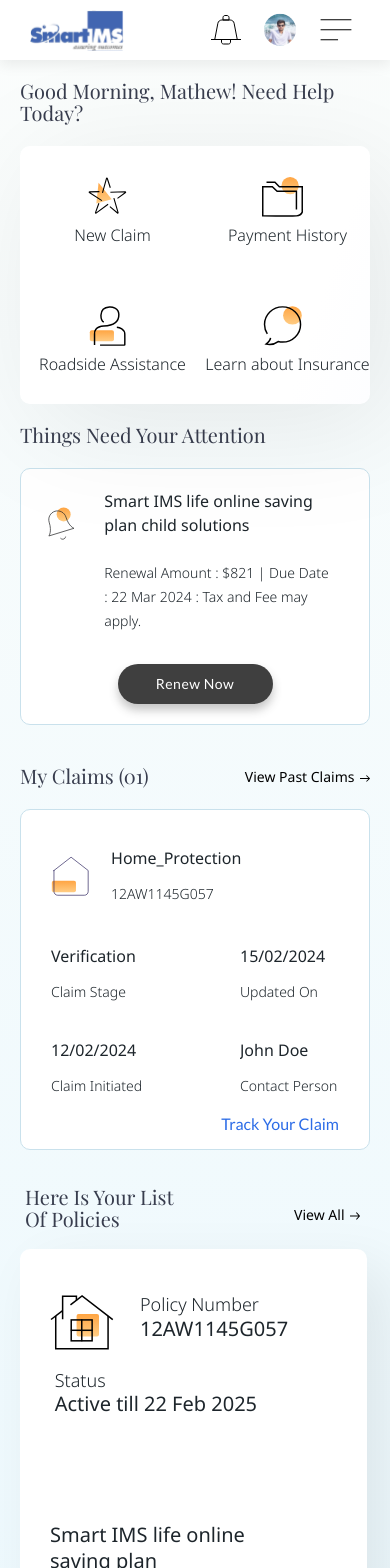
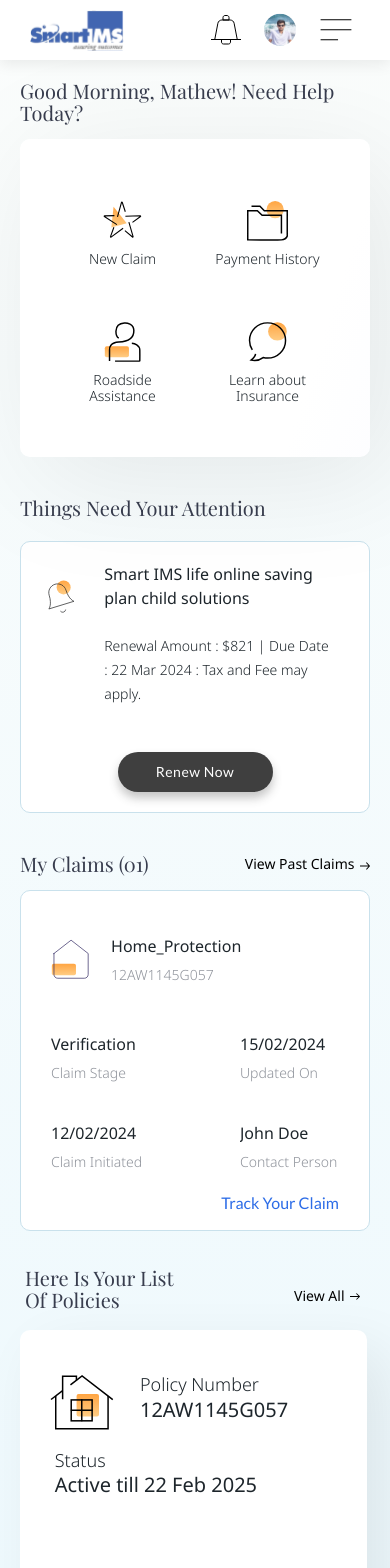
Before and after one commit to SmartImsIns/smart-ims-insu-frontend-app, a React (Create React App) app: page /ims-dashboard in a window 390 px wide. Shown: the top 1568 px of the page. Built offline with nearby package versions, Linux system fonts and the light colour scheme; a web font is replaced by a local one.

Commit message:
updated stylings

```diff
--- a/src/ImsDashboard/AttentionCard/AttentionCard.tsx
+++ b/src/ImsDashboard/AttentionCard/AttentionCard.tsx
@@ -24,7 +24,7 @@ const AttentionCard: React.FC<AttentionCardProps> = ({
       <DynamicTextDisplay text="Things Need Your Attention" />
       <Card sx={AttentionCardStyles.AttentionCardStyles}>
         <Box sx={AttentionCardStyles.AttentionsCardBoxStyle}>
-          <Box sx={{ marginBottom: "19px" }}>
+          <Box sx={{ marginBottom: "19.6px" }}>
             <DashBoardCardItem
               src={attentionsIcon}
               alt="attentions-icon"
--- a/src/ImsDashboard/AttentionCard/AttentionCardStyles.ts
+++ b/src/ImsDashboard/AttentionCard/AttentionCardStyles.ts
@@ -6,12 +6,12 @@ export const AttentionCardStyles = {
         "@media (max-width: 599px)": {
             marginLeft: "20px",
             marginRight: "20px",
-            marginTop: "20px",
+            marginTop: "40px",
         },
         "@media (min-width: 600px) and (max-width: 1024px)": {
             marginLeft: "25px",
             marginRight: "25px",
-            marginTop: "30px",
+            marginTop: "40px",
         },
         "@media (min-width: 1024px) and (max-width: 1920px)": {
             marginLeft: "30px",
@@ -34,7 +34,7 @@ export const AttentionCardStyles = {
         boxShadow: "0px 0px 10px 0px rgba(0, 0, 0, 0)",
         "@media (max-width:599px)": {
             paddingRight: "38px",
-            height: "270px",
+            // height: "228px",
             flexDirection: "column",
             padding: "20px",
             gap: "46px"
@@ -47,13 +47,9 @@ export const AttentionCardStyles = {
         "@media (min-width:800px) and (max-width:1024px)": {
             padding: "20px 15px 20px 20px",
         },
-        "@media (min-width:390px) and (max-width:599px)": {
-            gap: "20px",
-            height: "215px"
-        },
         "@media (min-width:1024px)": {
             gap: "20px",
-            height: "118.988px",
+            height: "118px",
         }
 
     },
@@ -71,7 +67,7 @@ export const AttentionCardStyles = {
         fontFamily: "Noto Sans",
         fontStyle: "normal",
         fontWeight: "400",
-        lineHeight: "20px",
+        lineHeight: "22px",
         textOverflow: 'ellipsis',
         "@media (max-width:599px)": {
             fontWeight: "400",
@@ -98,7 +94,7 @@ export const AttentionCardStyles = {
     AttentionsCardTextStyle: {
         display: "flex",
         flexDirection: "column",
-        gap: "17.5px",
+        gap: "17.54px",
         paddingLeft: "25.41px",
         paddingRight: "20px",
         "@media (max-width:599px)": {
@@ -130,9 +126,6 @@ export const AttentionCardStyles = {
         },
     },
     ActionButton: {
-        "@media (max-width:599px)": {
-            marginTop: "10px",
-        },
         "@media (min-width:600px) and (max-width:1024px)": {
             marginLeft: "auto"
         },
--- a/src/ImsDashboard/MyClaimsCard/MyClaimsCardStyles.ts
+++ b/src/ImsDashboard/MyClaimsCard/MyClaimsCardStyles.ts
@@ -1,11 +1,9 @@
 export const MyClaimCardStyles = {
     Container: {
-        paddingTop: "40.23px",
-        paddingLeft: "30px",
-        paddingRight: "30px",
         "@media (max-width: 599px)": {
             paddingLeft: "20px",
             paddingRight: "20px",
+            marginTop: "40px",
         },
         "@media (min-width: 600px) and (max-width: 1024px)": {
             paddingLeft: "25px",
@@ -15,6 +13,7 @@ export const MyClaimCardStyles = {
         "@media (min-width: 1024px) and (max-width: 1920px)": {
             paddingLeft: "30px",
             paddingRight: "30px",
+            marginTop: "40.23px",
         },
     },
     myClaimsCardWithIconStyles: {
@@ -78,11 +77,11 @@ export const MyClaimCardStyles = {
             height: "309px",
             paddingRight: "0px",
             justifyContent: "space-between",
+            marginTop: "15px",
         },
-        "@media (min-width: 600px) and (max-width: 1024px)": {
+        "@media (min-width: 600px) and (max-width: 1023px)": {
             paddingRight: "15px",
-
-        }
+        },
     },
     trackYourClaimText: {
         display: "none",
--- a/src/ImsDashboard/PoliciesList/PolicyStyles.ts
+++ b/src/ImsDashboard/PoliciesList/PolicyStyles.ts
@@ -188,7 +188,7 @@ const PolicyStyles = {
   },
   cardBodyHeading: {
     ...font,
-    width: "100%",
+    width: "%",
     maxWidth: "400px",
     height: "22px",
     marginTop: "50.5px",
--- a/src/ImsDashboard/WelcomeCard/WelcomCardStyles.ts
+++ b/src/ImsDashboard/WelcomeCard/WelcomCardStyles.ts
@@ -31,6 +31,8 @@ export const WelcomeCardStyles = {
       gridTemplateRows: "1fr 1fr",
       justifyItems: "center",
       alignItems: "center",
+      padding: "30px",
+      marginTop: "15px"
     },
     "@media (min-width: 600px) and (max-width: 1024px)": {
       paddingLeft: "20px",
@@ -46,10 +48,7 @@ export const WelcomeCardStyles = {
       paddingRight: "89.78px",
     },
   },
-  startIconText: {
-    "@media(min-width: 805px) and (max-width: 1023px)": {
-      paddingLeft: "10px",
-    },
+  IconText: {
     "@media(min-width: 600px) and (max-width: 800px)": {
       paddingLeft: "10px",
     },
@@ -57,37 +56,9 @@ export const WelcomeCardStyles = {
       paddingLeft: "16px",
     },
   },
-  paymentIconText: {
-    "@media(min-width: 805px) and (max-width: 1023px)": {
-      paddingLeft: "10px",
+  IconBox: {
+    "@media(max-width: 420px)": {
+      width: "120px"
     },
-    "@media(min-width: 600px) and (max-width: 800px)": {
-      paddingLeft: "10px",
-    },
-    "@media(min-width: 800px)": {
-      paddingLeft: "16px",
-    },
-  },
-  roadSideIconText: {
-    "@media(min-width: 805px) and (max-width: 1023px)": {
-      paddingLeft: "10px",
-    },
-    "@media(min-width: 600px) and (max-width: 800px)": {
-      paddingLeft: "10px",
-    },
-    "@media(min-width: 800px)": {
-      paddingLeft: "16px",
-    },
-  },
-  learnIconText: {
-    "@media(min-width: 805px) and (max-width: 1023px)": {
-      paddingLeft: "10px",
-    },
-    "@media(min-width: 600px) and (max-width: 800px)": {
-      paddingLeft: "10px",
-    },
-    "@media(min-width: 800px)": {
-      paddingLeft: "16px",
-    },
-  },
+  }
 }
--- a/src/ImsDashboard/WelcomeCard/WelcomeCard.tsx
+++ b/src/ImsDashboard/WelcomeCard/WelcomeCard.tsx
@@ -27,25 +27,29 @@ const WelcomeCard: React.FC = () => {
           src={STAR_ICON}
           alt="new-claim-icon"
           text={newClaim}
-          style={WelcomeCardStyles.startIconText}
+          textStyles={WelcomeCardStyles.IconText}
+          boxStyles={WelcomeCardStyles.IconBox}
         />
         <DashBoardCardItem
           src={PAYMENT_ICON}
           alt="payment-history-icon"
           text={paymentHistory}
-          style={WelcomeCardStyles.paymentIconText}
+          textStyles={WelcomeCardStyles.IconText}
+          boxStyles={WelcomeCardStyles.IconBox}
         />
         <DashBoardCardItem
           src={ASSISTANCE_ICON}
           alt="roadside-assistance-icon"
           text={roadSideAssistance}
-          style={WelcomeCardStyles.roadSideIconText}
+          textStyles={WelcomeCardStyles.IconText}
+          boxStyles={WelcomeCardStyles.IconBox}
         />
         <DashBoardCardItem
           src={LEARN_ICON}
           alt="Learn-About-icon"
           text={learnAbout}
-          style={WelcomeCardStyles.learnIconText}
+          textStyles={WelcomeCardStyles.IconText}
+          boxStyles={WelcomeCardStyles.IconBox}
         />
       </Box>
     </Box>
--- a/src/ImsDashboard/commonComponents/DashBoardCardItem.tsx
+++ b/src/ImsDashboard/commonComponents/DashBoardCardItem.tsx
@@ -6,21 +6,25 @@ interface DashBoardCardItemProps {
   text: string;
   src: string;
   alt: string;
-  style?: SxProps;
+  boxStyles?: SxProps;
+  textStyles?: SxProps;
 }
 
 const DashBoardCardItem: React.FC<DashBoardCardItemProps> = ({
   text,
   src,
   alt,
-  style,
+  boxStyles,
+  textStyles,
 }) => {
   return (
-    <Box sx={DashBoardCardItemStyles.DashBoardCardItemStyles}>
+    <Box
+      sx={{ ...boxStyles, ...DashBoardCardItemStyles.DashBoardCardItemStyles }}
+    >
       <img src={src} alt={alt} />
       {text.length > 0 && (
         <Typography
-          sx={{ ...style, ...DashBoardCardItemStyles.DashBoardCardText }}
+          sx={{ ...textStyles, ...DashBoardCardItemStyles.DashBoardCardText }}
         >
           {text}
         </Typography>
--- a/src/ImsDashboard/commonComponents/DashBoardCardItemStyles.ts
+++ b/src/ImsDashboard/commonComponents/DashBoardCardItemStyles.ts
@@ -18,7 +18,6 @@ export const DashBoardCardItemStyles = {
       display: "flex",
       alignItems: "center",
       justifyContent: "space-between",
-      JustifyItems: "space-between",
       img: {
         height: "40px",
       },
@@ -29,19 +28,14 @@ export const DashBoardCardItemStyles = {
     fontSize: "20px",
     fontStyle: "normal",
     fontWeight: 300,
-    lineHeight: "22px",
+    lineHeight: "110%",
     fontFamily: "Noto Sans",
-    marginLeft: "auto",
     "@media (max-width: 599px)": {
-      fontSize: "16px",
-      lineHeight: "110%",
-      paddingLeft: "10px",
-      marginLeft: "0px",
+      fontSize: "14px",
       textAlign: "center",
     },
     "@media(min-width: 600px) and (max-width: 1023px)": {
-      fontSize: "16px",
-      lineHeight: "110%",
+      fontSize: "15px",
     },
   },
 };
--- a/src/ImsDashboard/commonComponents/MyClaimCardItemStyles.ts
+++ b/src/ImsDashboard/commonComponents/MyClaimCardItemStyles.ts
@@ -13,6 +13,10 @@ export const MyClaimCardItemStyles = {
         gap: "12px",
         display: "flex",
         flexDirection: "column",
+        "@media (max-width:599px)": {
+            gap: "8.04px",
+        }
+
     },
     HeadStyle: {
         overflow: "hidden",
@@ -21,7 +25,7 @@ export const MyClaimCardItemStyles = {
         fontFamily: "Noto Sans",
         fontStyle: "normal",
         fontWeight: "400",
-        lineHeight: "20px",
+        lineHeight: "19.8px",
         textOverflow: 'ellipsis',
         "@media (max-width:599px)": {
             fontWeight: "400",
@@ -53,11 +57,11 @@ export const MyClaimCardItemStyles = {
         fontStyle: "normal",
         fontFamily: "Noto Sans",
         fontWeight: "300",
-        lineHeight: "20px",
+        lineHeight: "19.8px",
         "@media(max-width:599px)": {
             fontSize: "14px",
-            lineHeight: "24px",
-            color: "#1D252B",
+            lineHeight: "18px",
+            color: "#8F939B",
             overflow: 'hidden',
             textOverflow: 'ellipsis',
             fontFamily: '"Noto Sans"',
```
Lines whose indentation alone changed are shown as unchanged.
